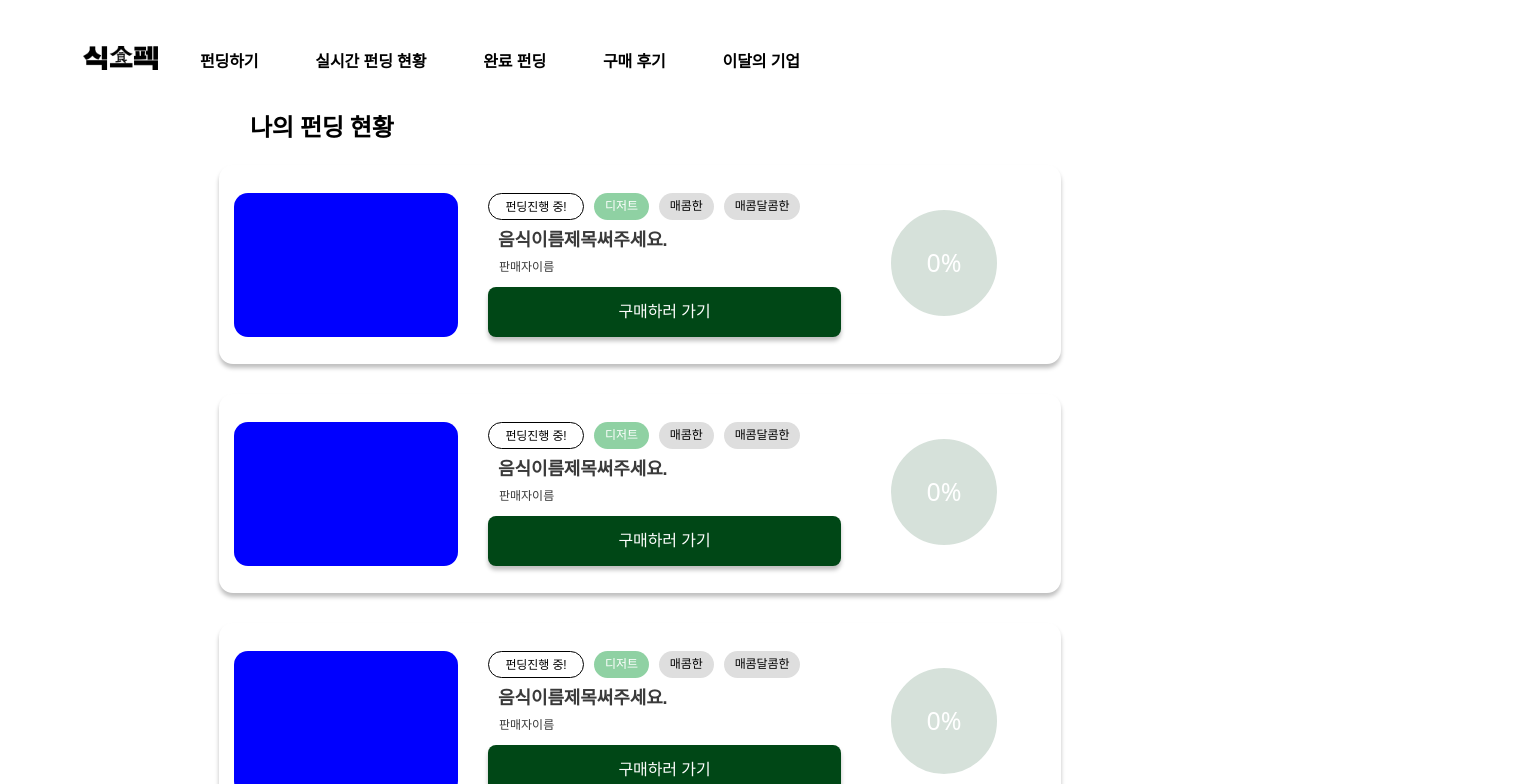
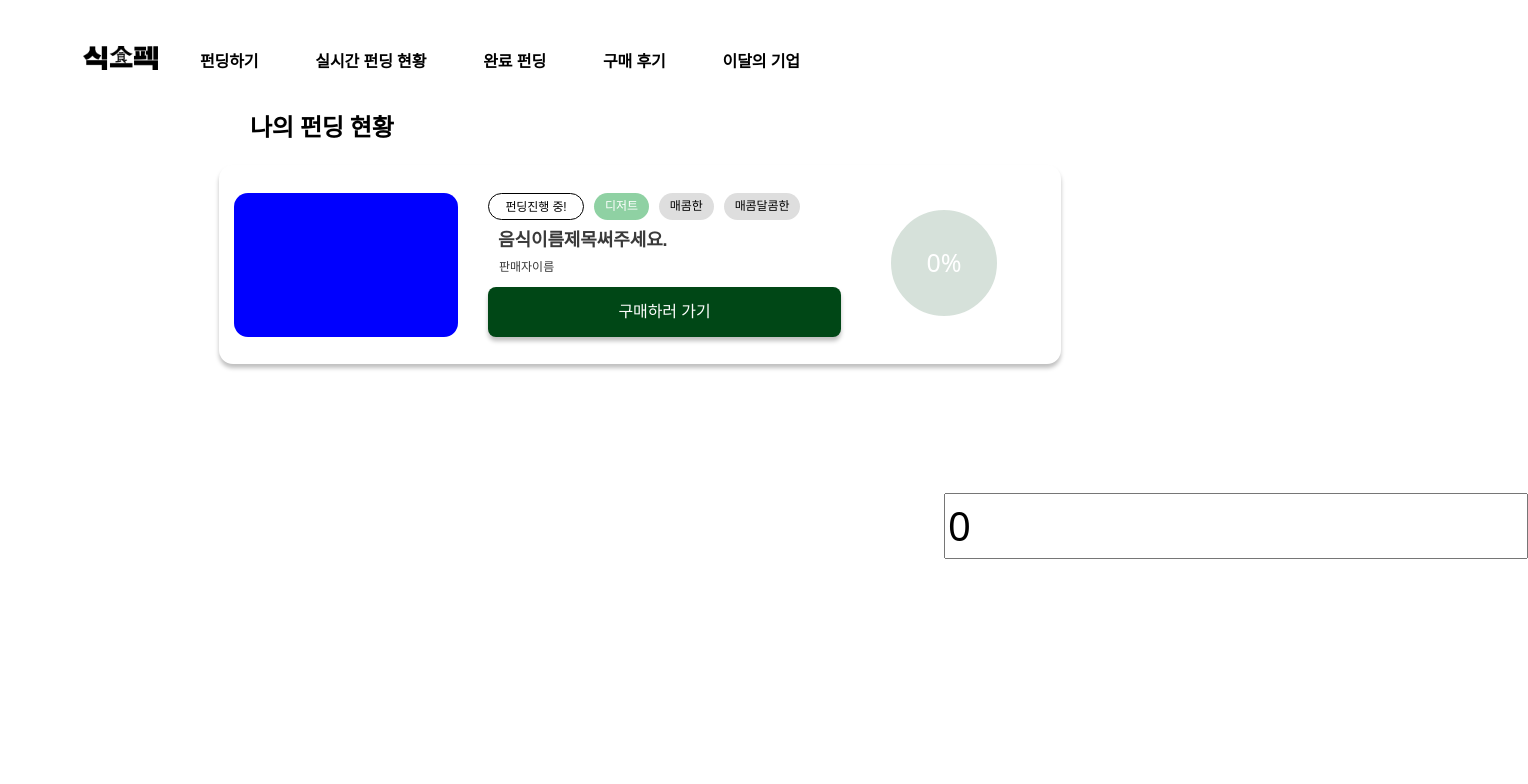
Before and after one commit to 9oormthon-univ/2024_BEOTKKOTTHON_TEAM_26_FE, a React (Create React App) app in the folder goorm/: page /myFunding in a window 1280 px wide. Shown: the top 784 px of the page, 1528 px wide, since content can reach past the window. Built offline with nearby package versions, Linux system fonts and the light colour scheme.

Commit message:
Rate 컴포넌트 분리

```diff
--- a/goorm/src/pages/my/MyFunding.jsx
+++ b/goorm/src/pages/my/MyFunding.jsx
@@ -247,97 +247,16 @@ const MyFunding = () => {
                 </span>
               </Inner_circle>
             </Circle>
-            {/*<input
+            <input
               type="number"
               value={progress}
               onChange={handleProgressChange}
               placeholder="진행률 입력"
               style={{ position: "absolute", top: "300px", left: "50%" }}
-                />*/}
+                />
           </Rate>
         </FundingBox>
-        <FundingBox>
-          <FunImg></FunImg>
 
-          <ContentBox>
-            <TagBox>
-              <StateBtn>펀딩진행 중!</StateBtn>
-              <FoodType>디저트</FoodType>
-              <Tag>매콤한</Tag>
-              <Tag>매콤달콤한</Tag>
-            </TagBox>
-
-            <ContentTitle>음식이름제목써주세요.</ContentTitle>
-
-            <SellerName>판매자이름</SellerName>
-
-            <FundingBtn>구매하러 가기</FundingBtn>
-          </ContentBox>
-
-          <Rate>
-            <Circle progress={progress}>
-              <Inner_circle>
-                <span
-                  style={{
-                    display: "flex",
-                    alignItems: "center",
-                    fontSize: "25px",
-                  }}
-                >
-                  {progress}%
-                </span>
-              </Inner_circle>
-            </Circle>
-            {/*<input
-              type="number"
-              value={progress}
-              onChange={handleProgressChange}
-              placeholder="진행률 입력"
-              style={{ position: "absolute", top: "300px", left: "50%" }}
-                />*/}
-          </Rate>
-        </FundingBox>
-        <FundingBox>
-          <FunImg></FunImg>
-
-          <ContentBox>
-            <TagBox>
-              <StateBtn>펀딩진행 중!</StateBtn>
-              <FoodType>디저트</FoodType>
-              <Tag>매콤한</Tag>
-              <Tag>매콤달콤한</Tag>
-            </TagBox>
-
-            <ContentTitle>음식이름제목써주세요.</ContentTitle>
-
-            <SellerName>판매자이름</SellerName>
-
-            <FundingBtn>구매하러 가기</FundingBtn>
-          </ContentBox>
-
-          <Rate>
-            <Circle progress={progress}>
-              <Inner_circle>
-                <span
-                  style={{
-                    display: "flex",
-                    alignItems: "center",
-                    fontSize: "25px",
-                  }}
-                >
-                  {progress}%
-                </span>
-              </Inner_circle>
-            </Circle>
-            {/*<input
-              type="number"
-              value={progress}
-              onChange={handleProgressChange}
-              placeholder="진행률 입력"
-              style={{ position: "absolute", top: "300px", left: "50%" }}
-                />*/}
-          </Rate>
-        </FundingBox>
       </Container>
     </Background>
   );
```
Also changed, not shown: goorm/src/components/Rate.jsx (added, +80 -0 lines).
